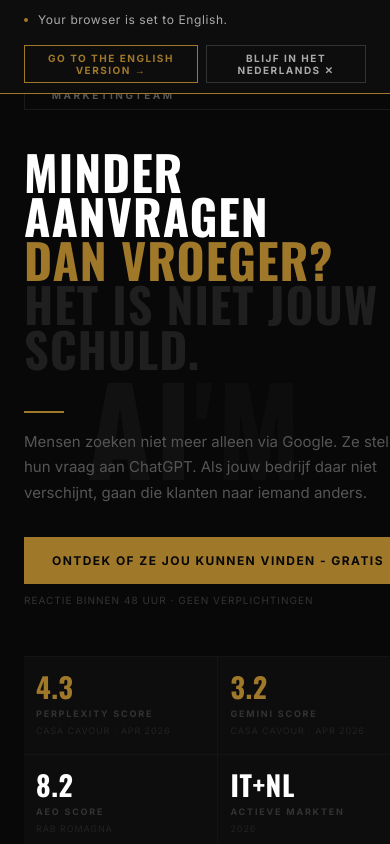
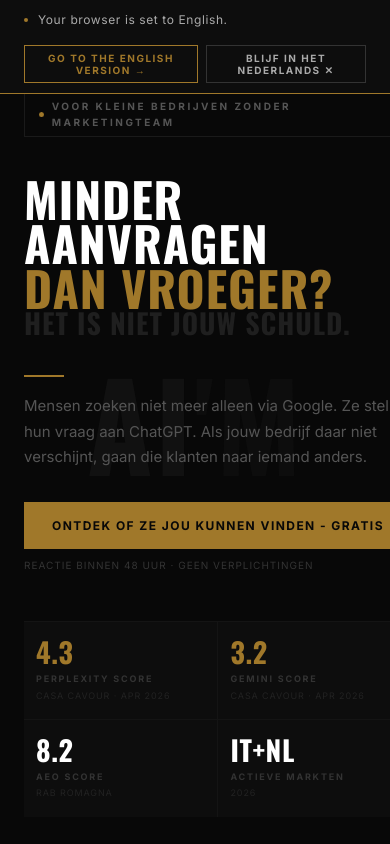
Before and after one commit to vittorionegri68-alt/aim-vns-nl, a React (Vite) app: page / in a window 390 px wide. Shown: the top 844 px of the page. Built offline with nearby package versions, Linux system fonts and the light colour scheme.

Commit message:
fix: h1 terza riga NL troppo lunga su mobile portrait

```diff
--- a/src/components/Hero.jsx
+++ b/src/components/Hero.jsx
@@ -6,6 +6,7 @@ export default function Hero() {
   return (
     <section style={{ background: '#080808', paddingTop: '64px', minHeight: '100vh',
       display: 'flex', flexDirection: 'column', justifyContent: 'center', position: 'relative', overflow: 'hidden' }}>
+
       {/* Wordmark decorativo background */}
       <div aria-hidden="true" style={{
         position: 'absolute',
@@ -32,8 +33,12 @@ export default function Hero() {
           <span style={{ color: '#0d0d0d' }}>'M</span>
         </span>
       </div>
+
+      {/* Contenuto */}
       <div style={{ maxWidth: '1440px', margin: '0 auto', padding: '0 clamp(24px,4vw,64px)',
         position: 'relative', zIndex: 1 }}>
+
+        {/* Eyebrow */}
         <div style={{ display: 'inline-flex', alignItems: 'center', gap: '8px',
           border: '1px solid #1A1A1A', padding: '6px 14px', marginBottom: '2.5rem' }}>
           <div style={{ width: '5px', height: '5px', borderRadius: '50%', background: '#A0782A' }} />
@@ -42,13 +47,18 @@ export default function Hero() {
             Voor kleine bedrijven zonder marketingteam
           </span>
         </div>
+
+        {/* Headline */}
         <h1 style={{ fontFamily: "'Oswald', sans-serif", fontWeight: 700,
           fontSize: 'clamp(48px, 9vw, 132px)', letterSpacing: '0.02em',
           textTransform: 'uppercase', lineHeight: 0.92, marginBottom: '2.5rem' }}>
           <span style={{ display: 'block', color: '#ffffff' }}>MINDER AANVRAGEN</span>
           <span style={{ display: 'block', color: '#A0782A' }}>DAN VROEGER?</span>
-          <span style={{ display: 'block', color: '#1f1f1f' }}>HET IS NIET JOUW SCHULD.</span>
+          <span style={{ display: 'block', color: '#1f1f1f',
+            fontSize: 'clamp(28px, 5.5vw, 80px)' }}>HET IS NIET JOUW SCHULD.</span>
         </h1>
+
+        {/* Subline + CTA */}
         <div style={{ display: 'grid', gridTemplateColumns: '1fr auto',
           gap: '2rem', alignItems: 'flex-end', marginBottom: '3rem' }}
           className="hero-bottom">
@@ -78,6 +88,8 @@ export default function Hero() {
             </span>
           </div>
         </div>
+
+        {/* Data strip */}
         <div style={{ display: 'grid', gridTemplateColumns: 'repeat(4,1fr)',
           gap: '1px', background: '#141414', borderTop: '1px solid #141414' }}
           className="data-strip">
@@ -100,6 +112,7 @@ export default function Hero() {
           ))}
         </div>
       </div>
+
       <style>{`
         @media (max-width: 768px) {
           .hero-bottom { grid-template-columns: 1fr !important; }
```
Lines whose indentation alone changed are shown as unchanged.
